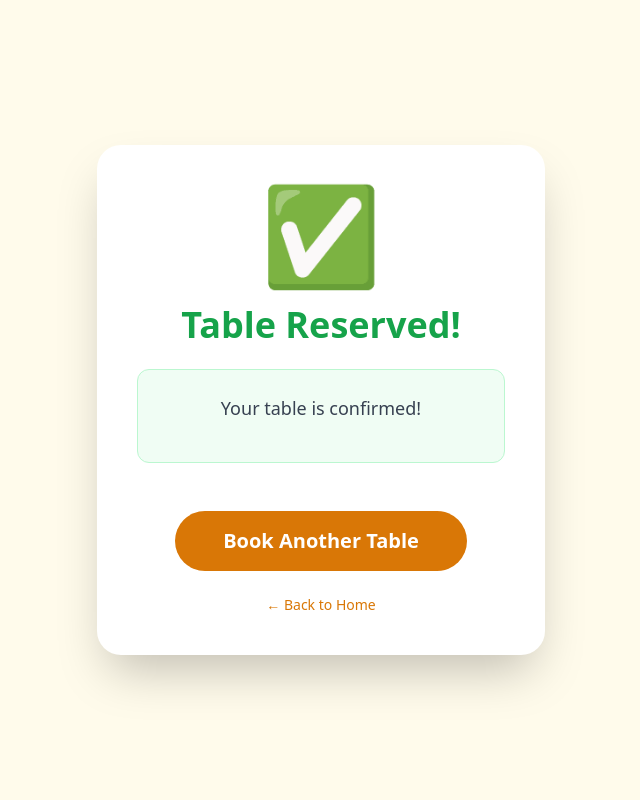
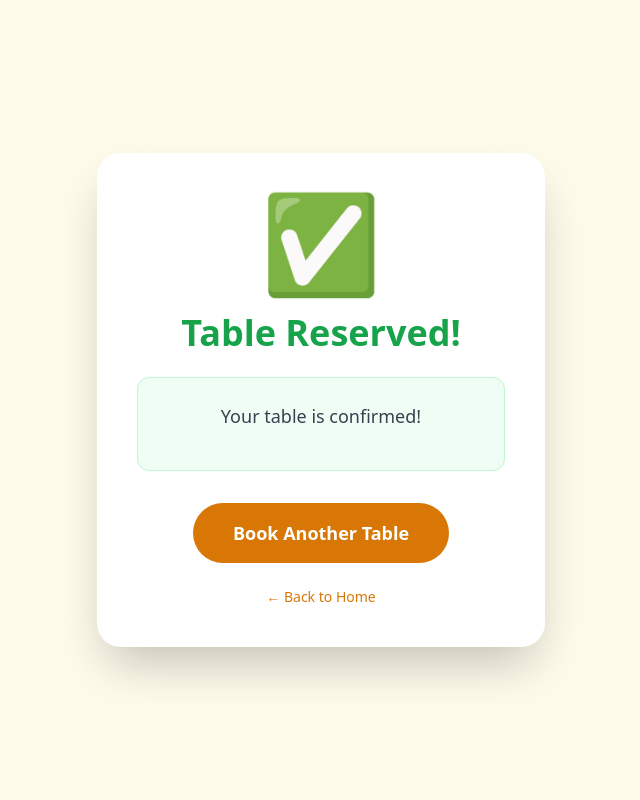
Before and after one commit to dare-web495/zero-queue-id, a FastAPI app: page /success in a window 1280 px wide. Shown: the whole page, without its empty margins (319-959 px from the left). Run offline with FastAPI, Linux system fonts and the light colour scheme; some libraries are stand-ins or nearby versions.

Commit message:
Update success.html

```diff
--- a/templates/success.html
+++ b/templates/success.html
@@ -6,33 +6,34 @@
   <title>Confirmed • {{ config.business_name }}</title>
   <script src="https://cdn.tailwindcss.com"></script>
 </head>
-<body class="min-h-screen bg-amber-50 relative overflow-hidden flex items-center justify-center p-4">
+<body class="min-h-screen bg-amber-50 flex items-center justify-center p-4 relative overflow-hidden">
   <!-- Animated background -->
-  <div class="fixed inset-0 -z-10 overflow-hidden">
+  <div class="fixed inset-0 -z-10">
     <div class="restaurant-bg"></div>
   </div>
 
-  <div class="bg-white rounded-3xl shadow-2xl p-6 sm:p-10 max-w-md w-full mx-auto text-center">
+  <!-- Main card – fully responsive -->
+  <div class="w-full max-w-md bg-white rounded-3xl shadow-2xl p-6 sm:p-10 text-center">
     <div class="text-6xl sm:text-8xl mb-6">✅</div>
     <h1 class="text-3xl sm:text-4xl font-bold text-green-600 mb-6">Table Reserved!</h1>
 
-    <div class="bg-green-50 border border-green-200 rounded-xl p-6 mb-10">
-      <p class="text-lg text-gray-700 mb-4">Your table is confirmed!</p>
+    <div class="bg-green-50 border border-green-200 rounded-xl p-6 mb-8">
+      <p class="text-base sm:text-lg text-gray-700 mb-4">Your table is confirmed!</p>
       {% if applicant %}
         <p class="text-lg sm:text-xl font-bold text-gray-800 mb-4">
           Time: {{ applicant.appointment_time }} on {{ applicant.appointment_date }}
         </p>
         <p class="text-base sm:text-lg font-mono bg-white px-4 py-3 rounded-lg mb-6">
-          Your Reference: {{ applicant.id }}
+          Reference: {{ applicant.id }}
         </p>
-        <img src="https://api.qrserver.com/v1/create-qr-code/?size=250x250&data={{ applicant.id }}"
-             alt="QR Code" class="mx-auto w-48 sm:w-64 border-4 border-green-600 rounded-xl">
+        <img src="https://api.qrserver.com/v1/create-qr-code/?size=220x220&data={{ applicant.id }}"
+             alt="QR Code" class="mx-auto w-48 sm:w-56 border-4 border-green-600 rounded-xl">
       {% endif %}
     </div>
 
-    <!-- Button with responsive spacing -->
-    <div class="mt-10 sm:mt-12">
-      <a href="/" class="inline-block bg-amber-600 hover:bg-amber-700 text-white font-bold text-lg sm:text-xl py-4 px-10 sm:px-12 rounded-full transition">
+    <!-- Button with proper spacing -->
+    <div class="mt-8">
+      <a href="/" class="inline-block bg-amber-600 hover:bg-amber-700 text-white font-bold text-lg py-4 px-10 rounded-full transition">
         Book Another Table
       </a>
     </div>
```
